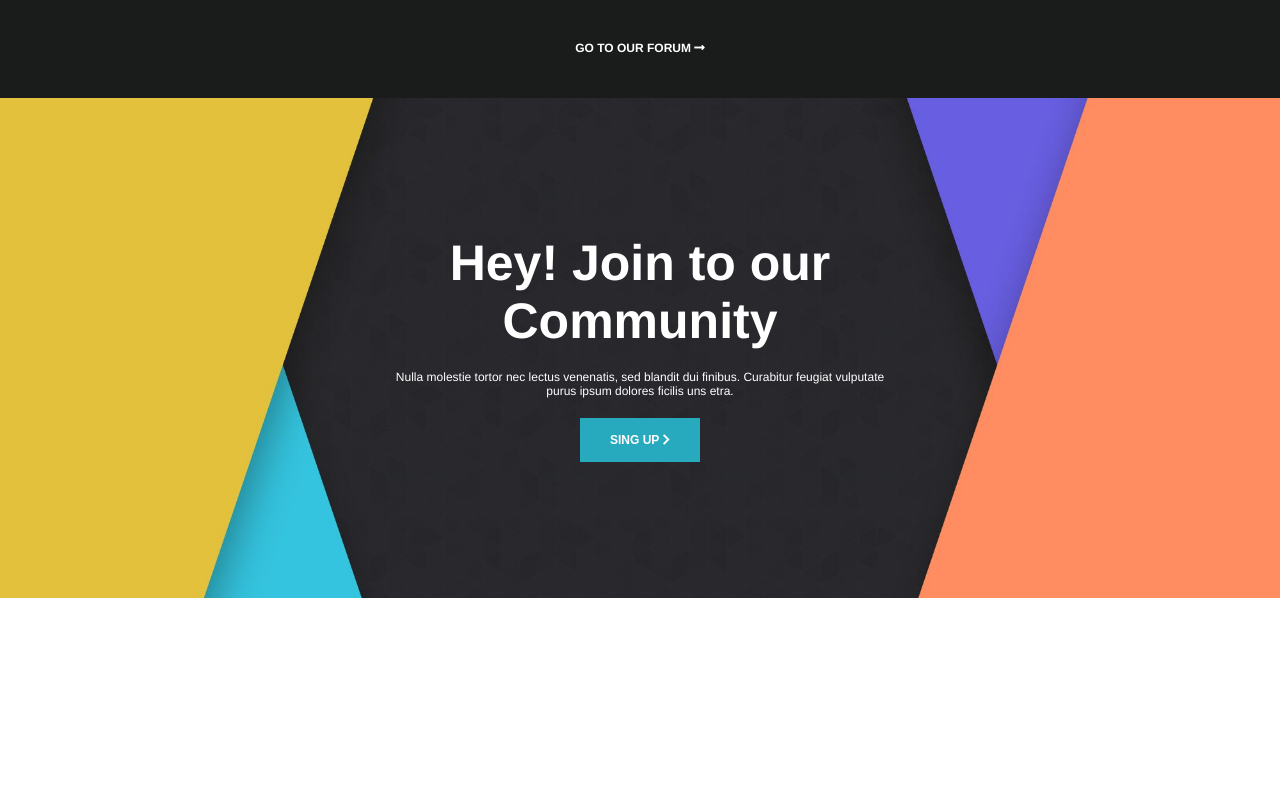
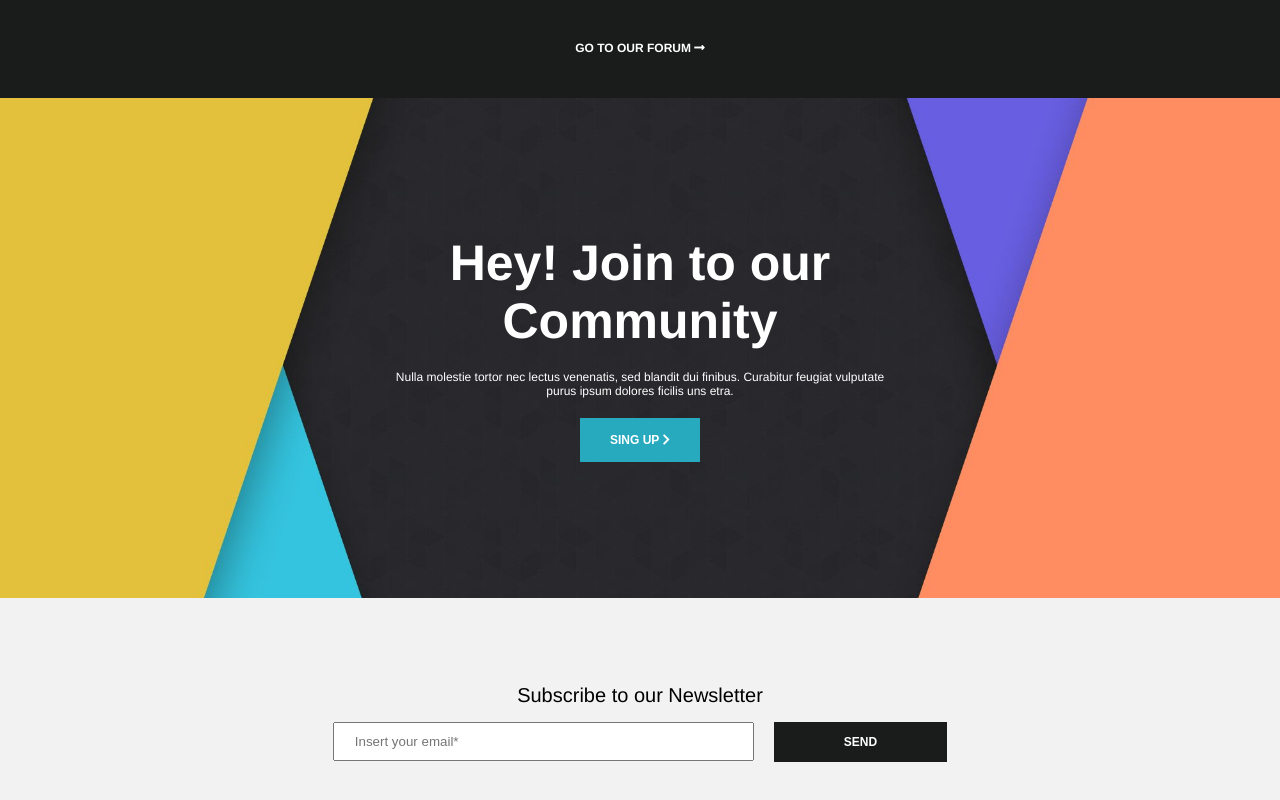
Before and after one commit to marianomarchionna/proj-html-vuejs, a Vue app: page / in a window 1280 px wide. Shown: the part 3903-4703 px from the top of the page. Before the commit the page ends 4501 px from the top, so only its background shows below. Built offline with nearby package versions, Linux system fonts and the light colour scheme.

Commit message:
Section Subscribe (FINE MAIN)

```diff
--- a/src/components/Main.vue
+++ b/src/components/Main.vue
@@ -146,6 +146,14 @@
         <p class="under-title">Nulla molestie tortor nec lectus venenatis, sed blandit dui finibus. Curabitur feugiat vulputate purus ipsum dolores ficilis uns etra.</p>
         <button>SING UP <i class="fas fa-chevron-right"></i></button>
       </div>
+    </section>
+    <!-- section subscribe -->
+    <section class="subscribe">
+      <span class="subscribe-txt">Subscribe to our Newsletter</span>
+      <form>
+        <input type="text" placeholder="Insert your email*">
+        <button type="submit"><strong>SEND</strong></button>
+      </form>
     </section>
   </main>
 </template>
@@ -454,5 +462,27 @@ main {
       }
     }
   }
+  //section subscribe
+  .subscribe {
+    width: 100%;
+    height: 250px;
+    background-color: $description;
+    display: flex;
+    justify-content: center;
+    align-items: center;
+    flex-direction: column;
+    .subscribe-txt {
+      font-size: $big;
+      margin-bottom: 15px;
+    }
+    input {
+      padding: 10px 220px 10px 20px;
+      margin-right: 20px;
+    }
+    button {
+      background-color: $shark;
+      padding: 13px 70px;
+    }
+  }
 }
 </style>
```
